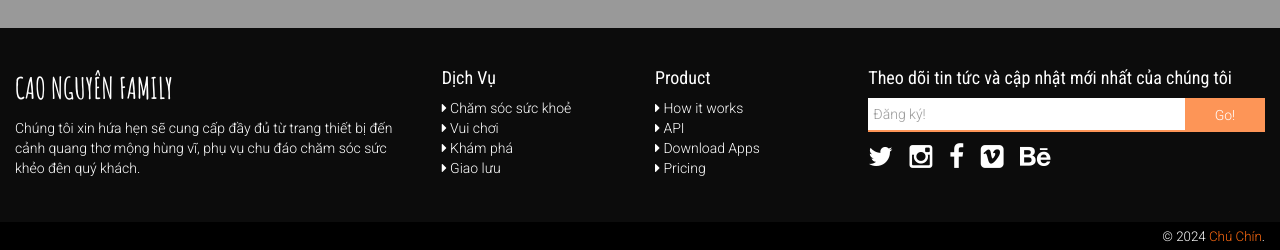
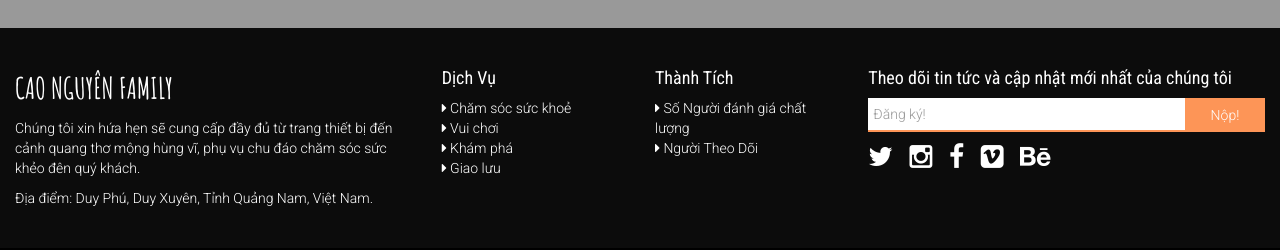
Before and after one commit to HoVanNguyen8632/cao-nguyen-family, a plain HTML site: page index.html in a window 1280 px wide. Shown: the part 1668-1918 px from the top of the page. Drawn offline with Linux system fonts and the light colour scheme; some packages are replaced by stand-ins of ours.

Commit message:
Self-Learning

```diff
--- a/index.html
+++ b/index.html
@@ -160,6 +160,9 @@
                         <p>
                             Chúng tôi xin hứa hẹn sẽ cung cấp đầy đủ từ trang thiết bị đến cảnh quang thơ mộng hùng vĩ, phụ vụ chu đáo chăm sóc sức khẻo đên quý khách.
                         </p>
+                        <p>
+                            Địa điểm: Duy Phú, Duy Xuyên, Tỉnh Quảng Nam, Việt Nam.
+                        </p>
                     </li>
                 </ul>
             </div>
@@ -174,11 +177,9 @@
             </div>
             <div class="col-md-2">
                 <ul>
-                    <li><h4>Product</h4></li>
-                    <li><a href="#"><i class="fa fa-caret-right"></i> How it works</a></li>
-                    <li><a href="#"><i class="fa fa-caret-right"></i> API</a></li>
-                    <li><a href="#"><i class="fa fa-caret-right"></i> Download Apps</a></li>
-                    <li><a href="#"><i class="fa fa-caret-right"></i> Pricing</a></li>
+                    <li><h4>Thành Tích</h4></li>
+                    <li><a href="#"><i class="fa fa-caret-right"></i> Số Người đánh giá chất lượng</a></li>
+                    <li><a href="#"><i class="fa fa-caret-right"></i> Người Theo Dõi</a></li>
                 </ul>
             </div>
             <div class="col-md-4">
@@ -188,7 +189,7 @@
                         <div class="input-group subscribe">
                             <input type="email" class="form-control" placeholder="Đăng ký!">
                             <span class="input-group-btn">
-                                <button class="btn btn-theme" type="button">Go!</button>
+                                <button class="btn btn-theme" type="button">Nộp!</button>
                             </span>
                         </div>
                     </li>
```
